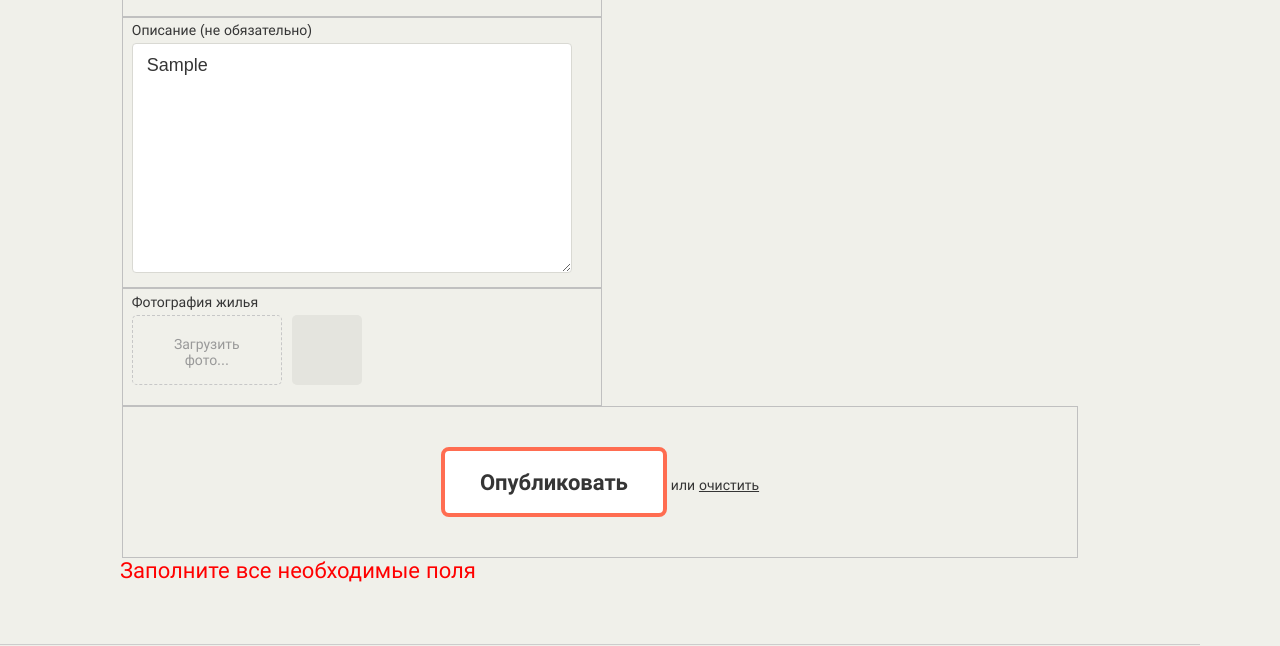
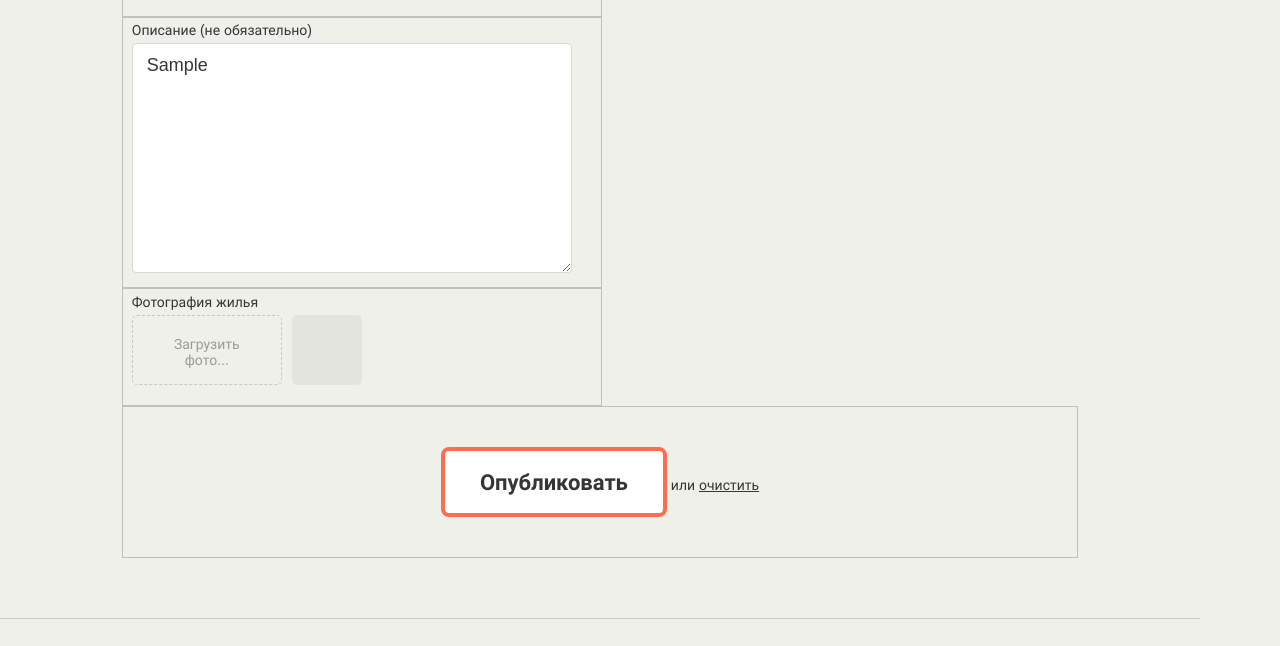
Before and after one commit to htmlacademy-javascript/1754265-keksobooking-25, a website with bundled scripts: page index.html in a window 1280 px wide. Both pictures are taken after typing "Sample", "Sample", "5", "Sample" into the empty fields and a click on the button "Опубликовать". Shown: the part 1290-1936 px from the top of the page. Built offline with nearby package versions, Linux system fonts and the light colour scheme.

Commit message:
Revert "Правда или действие (часть 2)"

```diff
--- a/css/style.css
+++ b/css/style.css
@@ -1053,9 +1053,3 @@ fieldset {
 .hidden {
   display: none;
 }
-
-
-.ad-form__error {
-  color: red;
-  font-size: 22px;
-}
--- a/js/forms.js
+++ b/js/forms.js
@@ -1,7 +1,3 @@
-
-import {defineRoomWord, defineGuestWord} from './util.js';
-
-
 function differentFieldValues() {
   const bookingForm = document.querySelector('.ad-form');
 
@@ -27,9 +23,7 @@ function differentFieldValues() {
     '1': ['1'],
     '2': ['2', '1'],
     '3': ['3', '2', '1'],
-
-    '100': ['0'],
-
+    '100': ['0']
   };
 
   const typeField = bookingForm.querySelector('#type');
@@ -40,71 +34,74 @@ function differentFieldValues() {
   const possiblePrice = bookingForm.querySelector('#price');
 
 
-  function validateRoomNumberValue (value) {
-    return roomNumber[value].includes(possibleCapacity.value);
+  function validateCapacity () {
+    return roomNumber[roomNumberValue.value].includes(possibleCapacity.value);
   }
 
-  function validateCapacity (value) {
-    return roomNumber[roomNumberValue.value].includes(value);
+  function getCapacityErrorMessage () {
+    return `
+      ${roomNumberValue.value}
+      ${possibleCapacity.value.toLowerCase()}
+      ${roomNumberValue.value === '1' ? 'гостя невозможно' : 'гостей невозможно'}
+    `;
   }
 
-  function getRoomNumberValueErrorMessage (value) {
-    return `${value} ${defineRoomWord(value)} для ${possibleCapacity.value} ${defineGuestWord(possibleCapacity.value)} невозможно`;
-  }
+pristine.addValidator(roomNumberValue, validateCapacity, getCapacityErrorMessage);
+pristine.addValidator(possibleCapacity, validateCapacity, getCapacityErrorMessage);
 
-  function getCapacityErrorMessage (value) {
-    return `${roomNumberValue.value} ${defineRoomWord(roomNumberValue.value)} для ${value} ${defineGuestWord(value)} невозможно`;
-  }
-
-  pristine.addValidator(roomNumberValue, validateRoomNumberValue, getRoomNumberValueErrorMessage);
-  pristine.addValidator(possibleCapacity, validateCapacity, getCapacityErrorMessage);
-
-  //title
+ //title
   function validateHeader(value) {
     return value.length >= 30 && value.length <= 100;
   }
 
-  pristine.addValidator(bookingForm.querySelector('#title'), validateHeader, 'От 30 до 100 символов');
-
-  //price
+  pristine.addValidator(
+    bookingForm.querySelector('#title'),
+    validateHeader,
+    'От 30 до 100 символов'
+  );
+//price
   typeField.addEventListener('change', () => {
     possiblePrice.placeholder = minPrice[typeField.value];
-  });
+});
 
   function validatePrice (value) {
-    return Number(value) >= minPrice[typeField.value];
+    return value >= minPrice[typeField.value];
   }
 
-  function getPriceErrorMessage (value) {
-    return `Минимальная цена ${minPrice[typeField.value]} руб. Факт: ${value}`;
+  function getPriceErrorMessage () {
+    return `Минимальная цена ${minPrice[typeField.value]} руб.`;
+  }
+  pristine.addValidator(possiblePrice, validatePrice, getPriceErrorMessage);
+
+
+//rooms & capacity
+
+  /*function validateNumberOfRooms() {
+    return roomNumber[roomNumberValue.value].includes(possibleCapacity.value);
+  }
+  function getRoomNumberErrorMessage() {
+    return `Выберите другое количество гостей`;
   }
 
-  pristine.addValidator(possiblePrice, validatePrice, getPriceErrorMessage);
+  pristine.addValidator(possibleCapacity, validateNumberOfRooms, getRoomNumberErrorMessage);
+*/
 
-  //Check in and out
+//Check in and out
 
-  possibletimein.addEventListener('change', () => {
+  possibletimein.addEventListener('change', function () {
     possibletimeout.selectedIndex = possibletimein.selectedIndex;
   });
 
-  possibletimeout.addEventListener('change', () => {
+  possibletimeout.addEventListener('change', function () {
     possibletimein.selectedIndex = possibletimeout.selectedIndex;
   });
 
   bookingForm.addEventListener('submit', (evt) => {
     evt.preventDefault();
-    const isValid = pristine.validate();
-    if (isValid) {
-      bookingForm.submit();
-    } else {
-      const errorElement = document.querySelector('.ad-form__error');
-      errorElement.style.display = 'block';
-      errorElement.textContent = 'Заполните все необходимые поля';
-    }
-
+    pristine.validate();
   });
 
 
-}
+};
 
 export {differentFieldValues};
--- a/js/util.js
+++ b/js/util.js
@@ -20,26 +20,4 @@ function getRandomNumbers(from, to) {
   return Math.floor(Math.random() * (to - from + 1)) + from;
 };
 
-function defineRoomWord(count) {
-  const roomsCount = Number(count);
-  let roomWord = 'комнаты';
-  if (roomsCount === 1) {
-    roomWord = 'комната';
-  } else if (roomsCount > 3) {
-    roomWord = 'комнат';
-  }
-  return roomWord;
-}
-
-function defineGuestWord(count) {
-  const guestsCount = Number(count);
-  let guestWord = 'гостей';
-  const string = guestsCount.toString();
-  const lastSymbol = string[string.length - 1];
-  if (lastSymbol === '1') {
-    guestWord = 'гостя';
-  }
-  return guestWord;
-}
-
-export {getRandomNumber, getRandomResult, getRandomNumbers, defineRoomWord, defineGuestWord};
+export {getRandomNumber, getRandomResult, getRandomNumbers};
```
